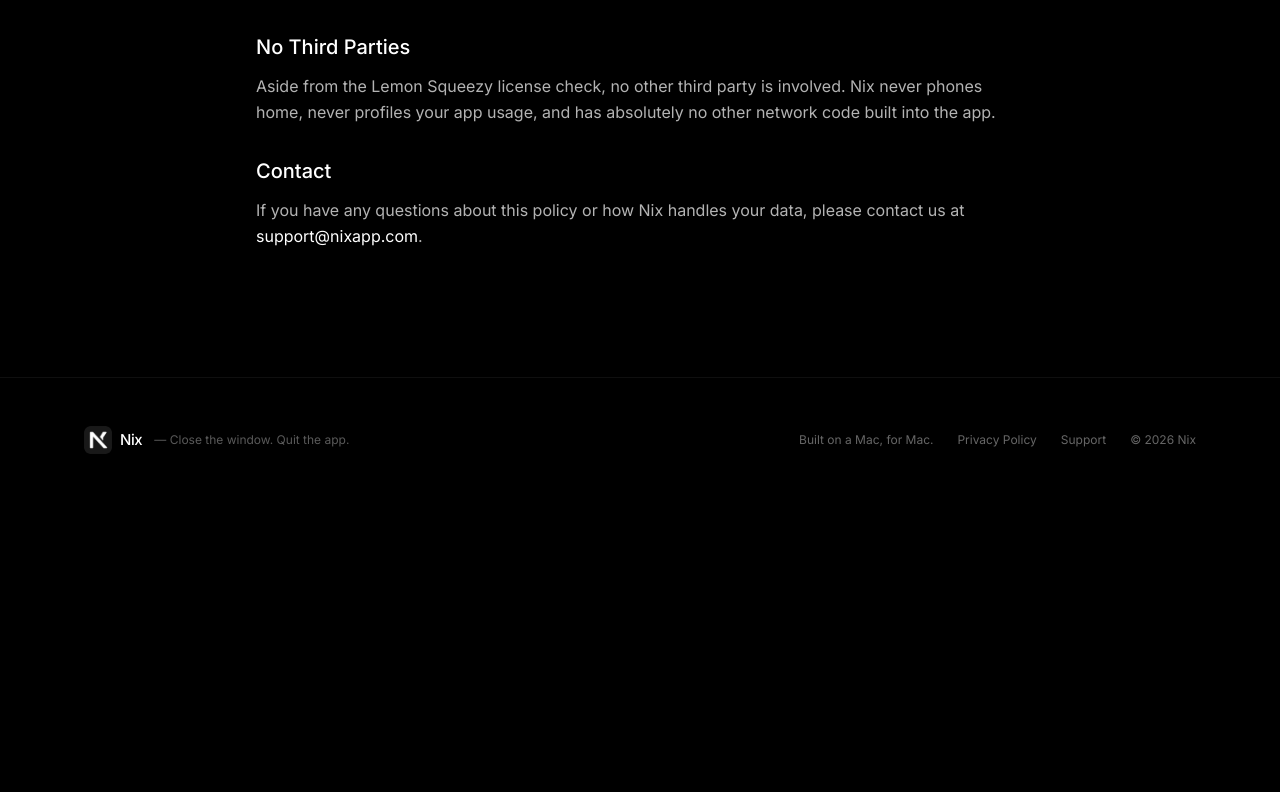
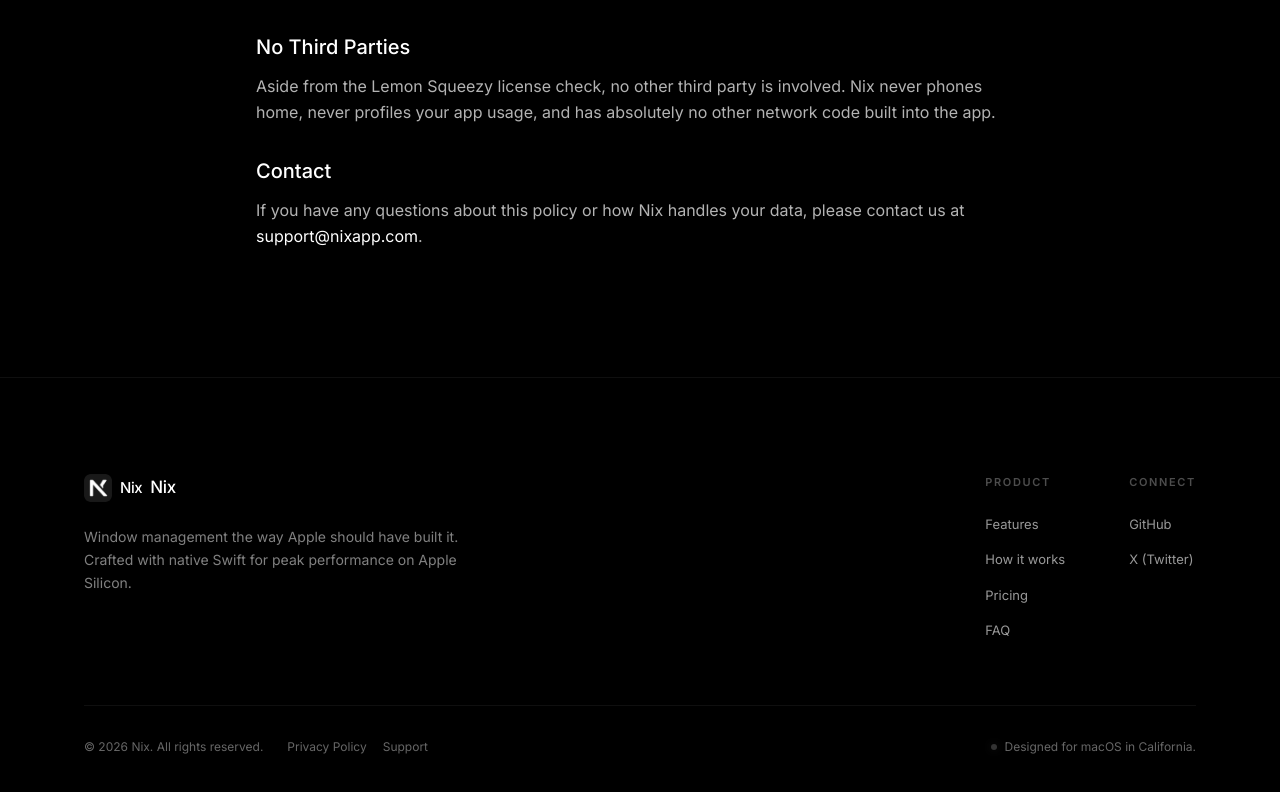
Before and after one commit to sahanmaiti/Nix_Website, a Next.js app in the folder frontend/: page /privacy in a window 1280 px wide. Shown: the part 816-1608 px from the top of the page. Before the commit the page ends 1318 px from the top, so only its background shows below. Built offline with nearby package versions, Linux system fonts and the light colour scheme.

Commit message:
Fix footer contents

```diff
--- a/frontend/src/components/nix/Footer.jsx
+++ b/frontend/src/components/nix/Footer.jsx
@@ -2,17 +2,49 @@ import { NixLogo } from "./NixLogo";
 
 export const Footer = () => {
   return (
-    <footer className="border-t border-white/[0.06] py-12" data-testid="footer">
-      <div className="mx-auto max-w-6xl px-5 flex flex-col md:flex-row items-center justify-between gap-6">
-        <div className="flex items-center gap-3">
-          <NixLogo />
-          <span className="text-[12px] text-white/35">— Close the window. Quit the app.</span>
+    <footer className="border-t border-white/[0.06] py-16 md:py-24" data-testid="footer">
+      <div className="mx-auto max-w-6xl px-5">
+        <div className="grid grid-cols-1 md:grid-cols-2 gap-12 md:gap-8 mb-16">
+          <div className="flex flex-col gap-6 max-w-sm">
+            <div className="flex items-center gap-2">
+              <NixLogo />
+              <span className="text-white font-medium tracking-tight text-[17px]">Nix</span>
+            </div>
+            <p className="text-[14px] leading-relaxed text-white/50">
+              Window management the way Apple should have built it. Crafted with native Swift for peak performance on Apple Silicon.
+            </p>
+          </div>
+
+          <div className="flex gap-16 md:justify-end">
+            <div className="flex flex-col gap-4">
+              <span className="text-[11px] font-semibold uppercase tracking-[0.15em] text-white/30 mb-2">Product</span>
+              <a href="#features" className="text-[13px] text-white/60 hover:text-white transition-colors">Features</a>
+              <a href="#how" className="text-[13px] text-white/60 hover:text-white transition-colors">How it works</a>
+              <a href="#download" className="text-[13px] text-white/60 hover:text-white transition-colors">Pricing</a>
+              <a href="#faq" className="text-[13px] text-white/60 hover:text-white transition-colors">FAQ</a>
+            </div>
+
+            <div className="flex flex-col gap-4">
+              <span className="text-[11px] font-semibold uppercase tracking-[0.15em] text-white/30 mb-2">Connect</span>
+              <a href="#" className="text-[13px] text-white/60 hover:text-white transition-colors">GitHub</a>
+              <a href="#" className="text-[13px] text-white/60 hover:text-white transition-colors">X (Twitter)</a>
+            </div>
+          </div>
         </div>
-        <div className="text-[12px] text-white/40 flex items-center gap-6">
-          <span>Built on a Mac, for Mac.</span>
-          <a href="/privacy" className="hover:text-white transition-colors">Privacy Policy</a>
-          <a href="mailto:support@nixapp.com" className="hover:text-white transition-colors">Support</a>
-          <span className="hidden md:inline">© {new Date().getFullYear()} Nix</span>
+
+        <div className="pt-8 border-t border-white/[0.06] flex flex-col md:flex-row items-center justify-between gap-6 md:gap-4">
+          <div className="flex flex-col md:flex-row items-center gap-4 md:gap-6 text-[12px] text-white/40">
+            <span>© {new Date().getFullYear()} Nix. All rights reserved.</span>
+            <div className="flex items-center gap-4">
+              <a href="/privacy" className="hover:text-white transition-colors">Privacy Policy</a>
+              <a href="mailto:support@nixapp.com" className="hover:text-white transition-colors">Support</a>
+            </div>
+          </div>
+
+          <div className="flex items-center gap-2 text-[12px] text-white/40">
+            <span className="h-1.5 w-1.5 rounded-full bg-white/20 shadow-[0_0_10px_rgba(255,255,255,0.1)]" />
+            Designed for macOS in California.
+          </div>
         </div>
       </div>
     </footer>
--- a/frontend/src/components/nix/Privacy.jsx
+++ b/frontend/src/components/nix/Privacy.jsx
@@ -4,7 +4,6 @@ import { Lock } from "lucide-react";
 
 const items = [
   "No analytics",
-  "No telemetry",
   "No usage tracking",
   "One network call (license only)",
   "No Nix-hosted accounts",
--- a/frontend/src/components/nix/Testimonials.jsx
+++ b/frontend/src/components/nix/Testimonials.jsx
@@ -20,7 +20,7 @@ const quotes = [
   },
   {
     quote:
-      "Zero CPU. Zero network. Zero noise. It just sits in the menu bar and quietly does the right thing.",
+      "Zero CPU. No noise. It just sits in the menu bar and quietly does the right thing.",
     name: "Daniel Okafor",
     role: "Site Reliability Engineer",
     avatar:
```
